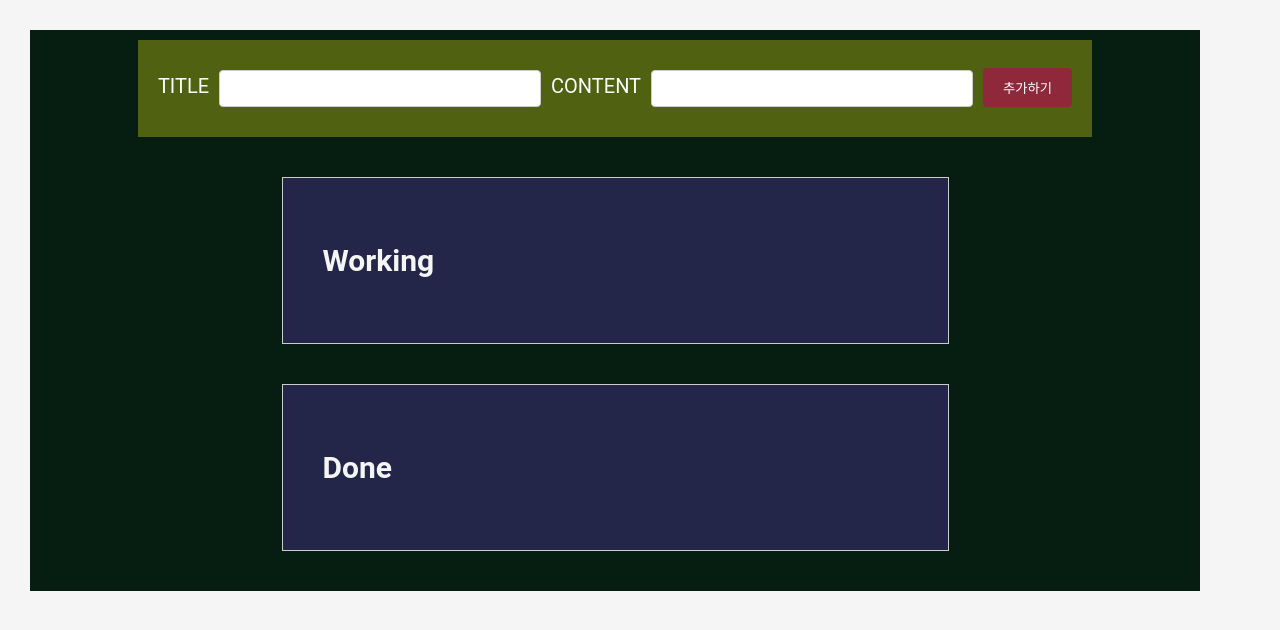
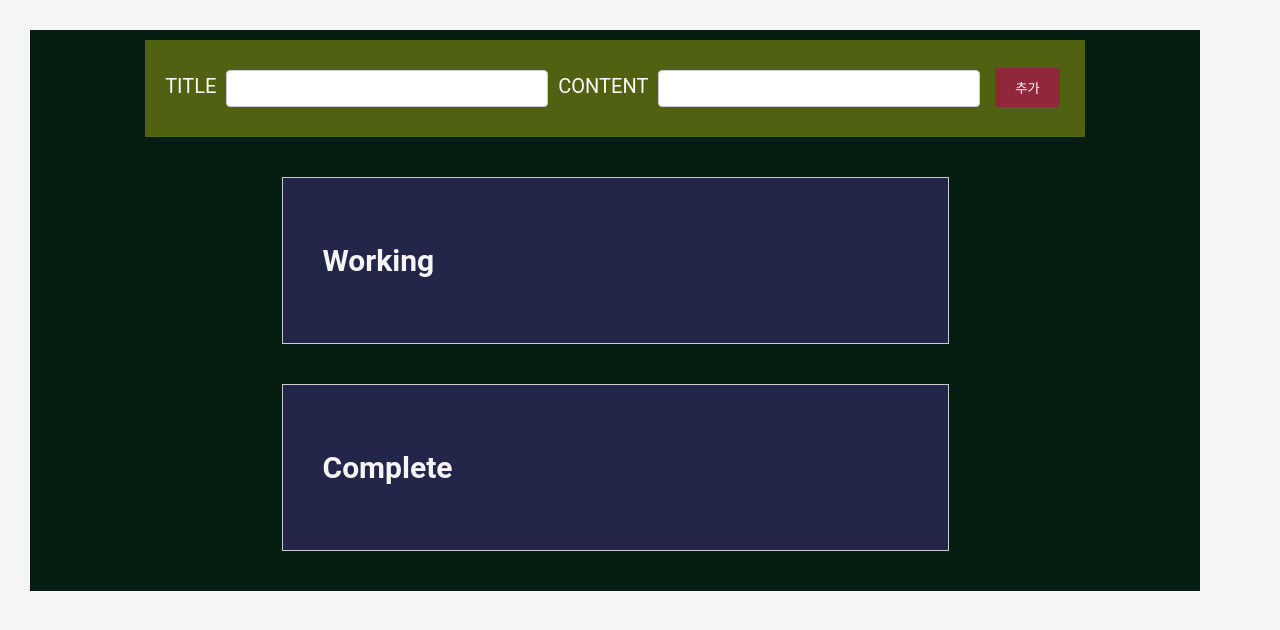
Before and after one commit to JoohwanSeo/Todo-List, a React (Vite) app: page / in a window 1280 px wide. Shown: the top 630 px of the page. Built offline with nearby package versions, Linux system fonts and the light colour scheme.

Commit message:
fix/ form태그 변경 및 수정

```diff
--- a/src/todo.css
+++ b/src/todo.css
@@ -30,7 +30,7 @@ body {
   background-color: #506111;
   color: white;
   padding: 0 20px 0 20px;
-  margin: 10px;
+  margin: 10px 0 10px;
   display: ruby;
   flex-direction: column;
   align-items: center;
@@ -46,6 +46,8 @@ body {
 }
 
 .todo-form button {
+  display: block;
+  margin: 5px;
   padding: 0.5rem 1rem;
   background-color: #90283c;
   color: white;
--- a/src/todo.jsx
+++ b/src/todo.jsx
@@ -1,91 +1,99 @@
-import React, { useState } from 'react';
+import React, { useState } from "react";
 
 const TodoList = () => {
   // 상태 변수 선언
-  const [title, setTitle] = useState(''); // 제목
-  const [content, setContent] = useState(''); // 내용
+  const [title, setTitle] = useState(""); // 제목
+  const [content, setContent] = useState(""); // 내용
   const [todos, setTodos] = useState([]); // 작업 중인 항목
   const [doneTodos, setDoneTodos] = useState([]); // 완료된 항목
-
+  // title에 대한 입력값 호출
   const titleInput = (e) => {
     setTitle(e.target.value);
   };
-
+  // content에 대한 입력값 호출
   const contentInput = (e) => {
     setContent(e.target.value);
   };
 
   // 할 일 추가 함수
-  const handleAddTodo = () => {
+  const handleAddTodo = (event) => {
+    // form 태그 새로고침 방지
+    event.preventDefault();
     // 제목과 내용이 빈칸일 경우, alert창 띄우기
     if (title === "" || content === "") alert("제목과 내용을 입력해 주세요.");
+
     if (title && content) {
       const newTodo = { el: Date.now(), title, content };
       setTodos([...todos, newTodo]);
-      setTitle('');
-      setContent('');
+      setTitle("");
+      setContent("");
     }
   };
 
   // 할 일 완료 함수
   const handleCompleteTodo = (el) => {
-    const completedTodo = todos.find(index => index.el === el);
-    setTodos(todos.filter(index => index.el !== el));
+    const completedTodo = todos.find((index) => index.el === el);
+    setTodos(todos.filter((index) => index.el !== el));
     setDoneTodos([...doneTodos, completedTodo]);
   };
 
   // 작업 중인 항목 삭제 함수
   const handleDeleteWorkingTodo = (el) => {
-    setTodos(todos.filter(index => index.el !== el));
+    setTodos(todos.filter((index) => index.el !== el));
   };
 
   // 완료된 항목 삭제 함수
   const handleDeleteDoneTodo = (el) => {
-    setDoneTodos(doneTodos.filter(index => index.el !== el));
+    setDoneTodos(doneTodos.filter((index) => index.el !== el));
   };
 
   // 완료된 할 일 취소 함수
   const handleCancelTodo = (el) => {
-    const cancelledTodo = doneTodos.find(index => index.el === el);
-    setDoneTodos(doneTodos.filter(index => index.el !== el));
+    const cancelledTodo = doneTodos.find((index) => index.el === el);
+    setDoneTodos(doneTodos.filter((index) => index.el !== el));
     setTodos([...todos, cancelledTodo]);
   };
 
   return (
-    <div className='todo-container'>
-      <div className='todo-form'>
+    <div className="todo-container">
+      <form className="todo-form">
         {/* 입력 폼 */}
-       <p>TITLE
-        <input type="text" value={title} onChange={titleInput} />
+        <p>
+          TITLE
+          <input type="text" value={title} onChange={titleInput} />
         </p>
 
-        <p> CONTENT
+        <p>
+          {" "}
+          CONTENT
           <input type="text" value={content} onChange={contentInput} />
         </p>
 
-        <button onClick={handleAddTodo}>추가하기</button>
-      </div>
-      <div className='todo-list'>
+        <button onClick={handleAddTodo}>추가</button>
+      </form>
+      <div className="todo-list">
         <h2>Working</h2>
         {/* 작업 중인 항목 목록 */}
-        {todos.map(index => (
-          <div className='todo-item' key={index.el}>
+        {todos.map((index) => (
+          <div className="todo-item" key={index.el}>
             <h3>{index.title}</h3>
             <p>{index.content}</p>
-            <button onClick={() => handleCompleteTodo(index.el)}>완료하기</button>
-            <button onClick={() => handleDeleteWorkingTodo(index.el)}>삭제하기</button>
+            <button onClick={() => handleCompleteTodo(index.el)}>Done</button>
+            <button onClick={() => handleDeleteWorkingTodo(index.el)}>
+              Del
+            </button>
           </div>
         ))}
       </div>
-      <div className='todo-list'>
-        <h2>Done</h2>
+      <div className="todo-list">
+        <h2>Complete</h2>
         {/* 완료된 항목 목록 */}
-        {doneTodos.map(index => (
-          <div className='todo-item' key={index.el}>
+        {doneTodos.map((index) => (
+          <div className="todo-item" key={index.el}>
             <h3>{index.title}</h3>
             <p>{index.content}</p>
-            <button onClick={() => handleCancelTodo(index.el)}>취소하기</button>
-            <button onClick={() => handleDeleteDoneTodo(index.el)}>삭제하기</button>
+            <button onClick={() => handleCancelTodo(index.el)}>Cancel</button>
+            <button onClick={() => handleDeleteDoneTodo(index.el)}>Del</button>
           </div>
         ))}
       </div>
```
Also changed, not shown: src/App.jsx (+1 -12 lines).
